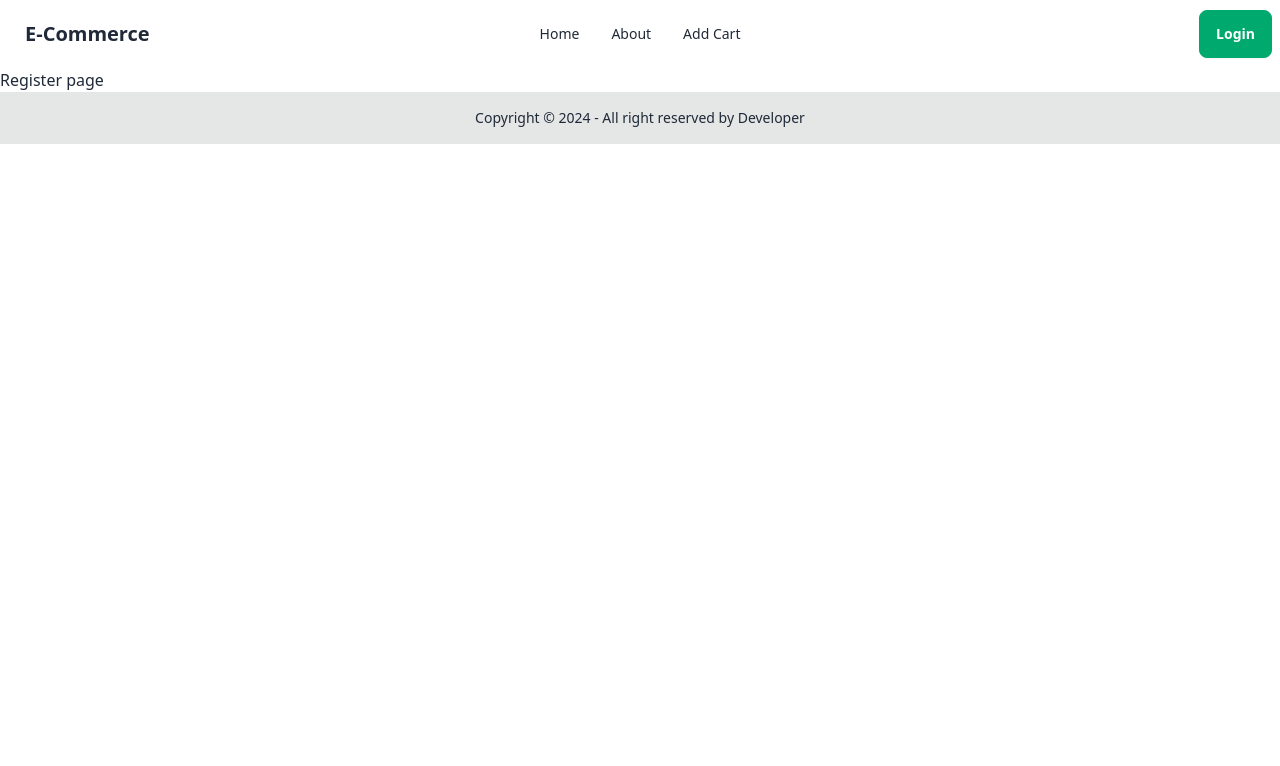
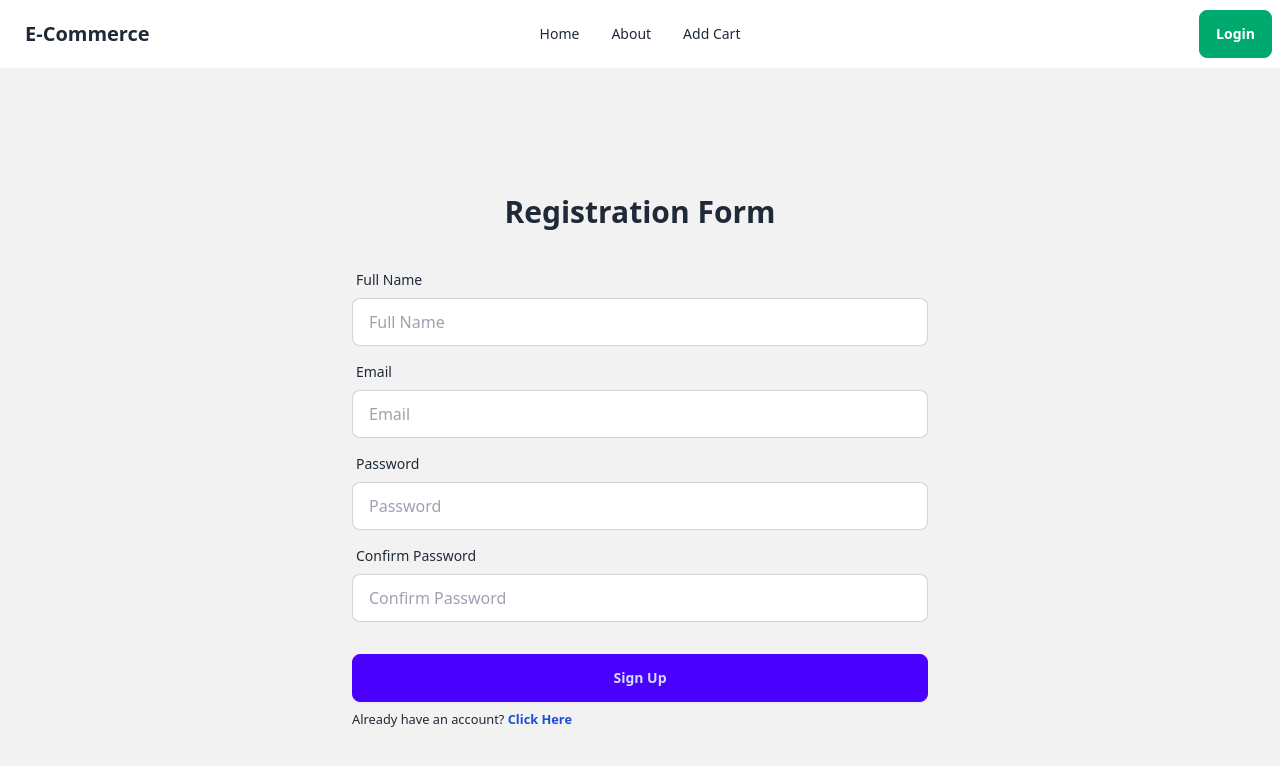
Before and after one commit to Shakib-Shajid/e-commerce-react-client, a React (Vite) app: page /register in a window 1280 px wide. Shown: the top 766 px of the page. Built offline with nearby package versions, Linux system fonts and the light colour scheme.

Commit message:
login and registration form added

```diff
--- a/src/pages/Login/Login.jsx
+++ b/src/pages/Login/Login.jsx
@@ -1,8 +1,32 @@
+import { Link } from "react-router-dom";
 
 const Login = () => {
     return (
-        <div>
-            <h3>Login Page</h3>
+        <div className="hero bg-base-200 min-h-screen">
+            <div className="card w-full md:w-2/4">
+                <h3 className="text-xl md:text-3xl font-bold text-center mt-5">Login Form</h3>
+                <form className="card-body">
+                    <div className="form-control">
+                        <label className="label">
+                            <span className="label-text">Email</span>
+                        </label>
+                        <input type="email" placeholder="email" className="input input-bordered" required />
+                    </div>
+                    <div className="form-control">
+                        <label className="label">
+                            <span className="label-text">Password</span>
+                        </label>
+                        <input type="password" placeholder="password" className="input input-bordered" required />
+                        <label className="label">
+                            <a href="#" className="label-text-alt link link-hover">Forgot password?</a>
+                        </label>
+                    </div>
+                    <div className="form-control mt-6">
+                        <button className="btn btn-primary">Login</button>
+                    </div>
+                    <small>Do not have an account? <span className="font-bold"><Link to="/register" className="text-blue-700 text-bold">Click Here</Link></span></small>
+                </form>
+            </div>
         </div>
     );
 };
--- a/src/pages/Register/Register.jsx
+++ b/src/pages/Register/Register.jsx
@@ -1,8 +1,41 @@
+import { Link } from "react-router-dom";
 
 const Register = () => {
     return (
-        <div>
-            <h3>Register page</h3>
+        <div className="hero bg-base-200 min-h-screen">
+            <div className="card w-full md:w-2/4">
+                <h3 className="text-xl md:text-3xl font-bold text-center mt-5">Registration Form</h3>
+                <form className="card-body">
+                    <div className="form-control">
+                        <label className="label">
+                            <span className="label-text">Full Name</span>
+                        </label>
+                        <input type="text" placeholder="Full Name" className="input input-bordered" required />
+                    </div>
+                    <div className="form-control">
+                        <label className="label">
+                            <span className="label-text">Email</span>
+                        </label>
+                        <input type="email" placeholder="Email" className="input input-bordered" required />
+                    </div>
+                    <div className="form-control">
+                        <label className="label">
+                            <span className="label-text">Password</span>
+                        </label>
+                        <input type="password" placeholder="Password" className="input input-bordered" required />
+                    </div>
+                    <div className="form-control">
+                        <label className="label">
+                            <span className="label-text">Confirm Password</span>
+                        </label>
+                        <input type="password" placeholder="Confirm Password" className="input input-bordered" required />
+                    </div>
+                    <div className="form-control mt-6">
+                        <button className="btn btn-primary">Sign Up</button>
+                    </div>
+                    <small>Already have an account? <span className="font-bold"><Link to="/register" className="text-blue-700 text-bold">Click Here</Link></span></small>
+                </form>
+            </div>
         </div>
     );
 };
--- a/src/pages/Shared/Footer.jsx
+++ b/src/pages/Shared/Footer.jsx
@@ -1,11 +1,22 @@
+
+// const Footer = () => {
+//     return (
+//         <footer className="footer footer-center bg-base-300 text-base-content p-4 rounded-b-2xl relative lg:absolute lg:bottom-0  max-w-7xl mx-auto ">
+//             <aside>
+//                 <p>Copyright © {new Date().getFullYear()} - All right reserved by Developer</p>
+//             </aside>
+//         </footer>
+//     );
+// };
+
+// export default Footer;
+
 
 const Footer = () => {
     return (
-        <footer className="footer footer-center bg-base-300 text-base-content p-4">
-            <aside>
-                <p>Copyright © {new Date().getFullYear()} - All right reserved by Developer</p>
-            </aside>
-        </footer>
+        <div>
+
+        </div>
     );
 };
 
```
